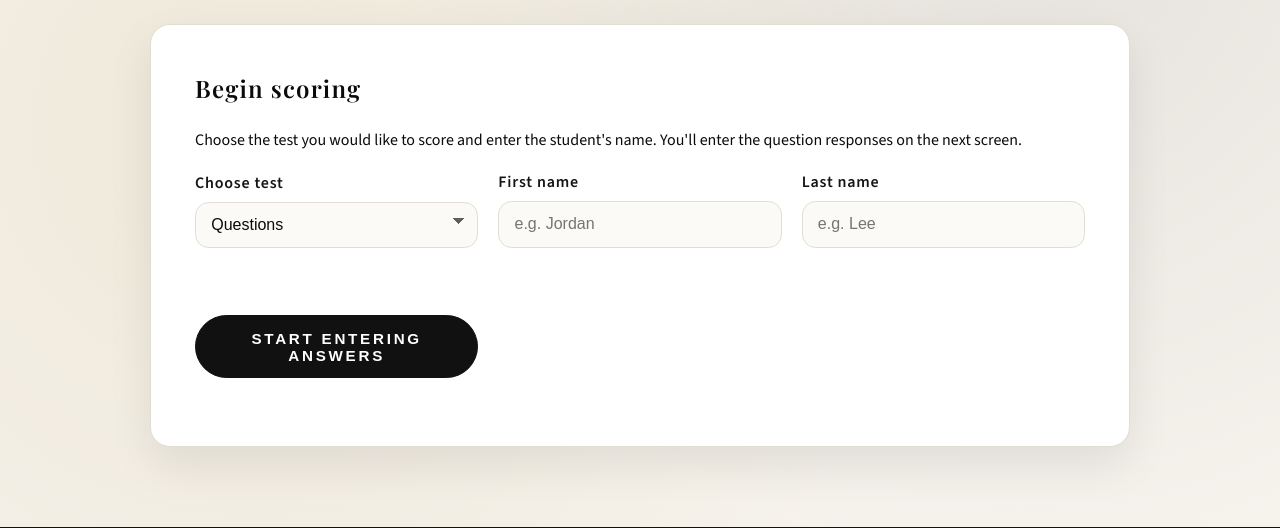
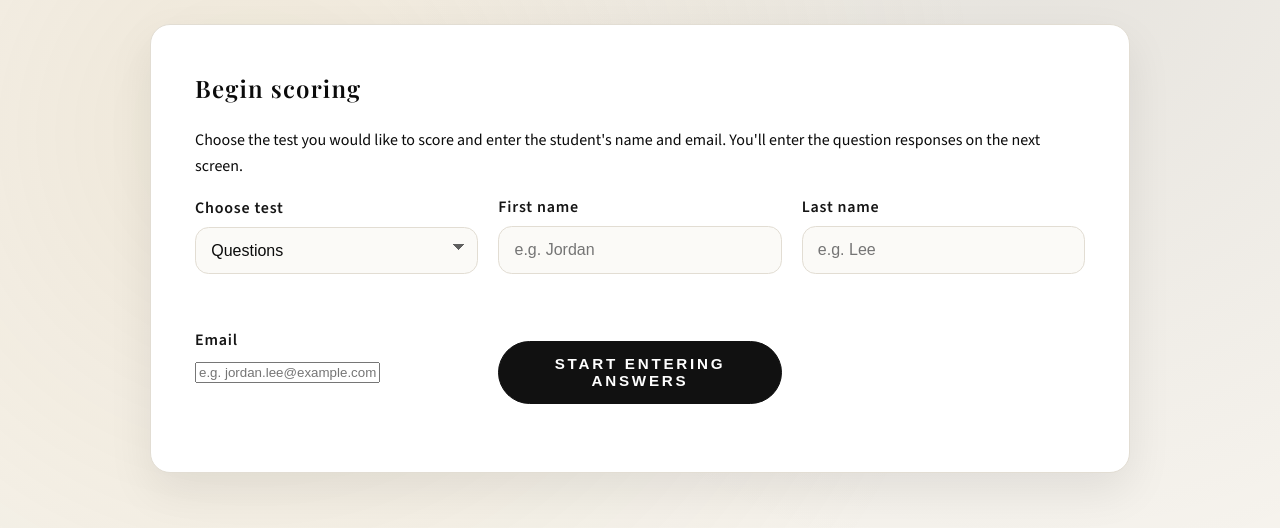
Before and after one commit to budmaash/Web-App, a Flask app: page / in a window 1280 px wide. Shown: the part 75-603 px from the top of the page. Run offline with Flask 3, Linux system fonts and the light colour scheme; data that the repository does not hold is empty; some libraries are stand-ins or nearby versions.

Commit message:
email entry field

```diff
--- a/app.py
+++ b/app.py
@@ -4,6 +4,7 @@
 import json
 import math
 import os
+import re
 from collections import defaultdict
 from dataclasses import dataclass
 from datetime import datetime
@@ -64,6 +65,35 @@
     source: str
     path: Optional[Path] = None
     db_metadata: Optional[DatabaseTestMetadata] = None
+
+
+_TEST_NUMBER_PATTERN = re.compile(r"(?:test|t)\s*[_\-\s]?(\d+)", re.IGNORECASE)
+_MODULE_NUMBER_PATTERN = re.compile(r"(?:module|m)\s*[_\-\s]?(\d+)", re.IGNORECASE)
+_EMAIL_PATTERN = re.compile(r"^[A-Z0-9._%+\-]+@[A-Z0-9.\-]+\.[A-Z]{2,}$", re.IGNORECASE)
+
+
+def _extract_test_module_numbers(test: TestDefinition) -> Tuple[Optional[str], Optional[str]]:
+    test_number: Optional[str] = None
+    module_number: Optional[str] = None
+    for source in (test.name, test.identifier):
+        if not source:
+            continue
+        if test_number is None:
+            match = _TEST_NUMBER_PATTERN.search(source)
+            if match:
+                test_number = match.group(1)
+        if module_number is None:
+            match = _MODULE_NUMBER_PATTERN.search(source)
+            if match:
+                module_number = match.group(1)
+    return test_number, module_number
+
+
+def _build_question_link_prefix(test: TestDefinition) -> Optional[str]:
+    test_number, module_number = _extract_test_module_numbers(test)
+    if not test_number or not module_number:
+        return None
+    return f"https://www.hasantutoring.com/math-test-{test_number}-module-{module_number}/v/question"
 
 
 class QuestionBank:
@@ -537,6 +567,14 @@
     return first or last or "Student"
 
 
+def _normalize_email(email: str) -> str:
+    return (email or "").strip().lower()
+
+
+def _is_valid_email(email: str) -> bool:
+    return bool(_EMAIL_PATTERN.fullmatch(_normalize_email(email)))
+
+
 def _persist_submission(
     *,
     test: TestDefinition,
@@ -594,10 +632,11 @@
     return int(row[0])
 
 
-def _get_or_create_student_id(cursor, first_name: str, last_name: str) -> int:
+def _get_or_create_student_id(cursor, first_name: str, last_name: str, email: str) -> int:
+    normalized_email = _normalize_email(email)
     cursor.execute(
         """
-        SELECT id
+        SELECT id, email
         FROM students
         WHERE LOWER(first_name) = LOWER(%s) AND LOWER(last_name) = LOWER(%s)
         """,
@@ -605,16 +644,26 @@
     )
     row = cursor.fetchone()
     if row:
-        return row[0]
+        student_id, existing_email = row
+        if normalized_email and (existing_email or "").strip().lower() != normalized_email:
+            cursor.execute(
+                """
+                UPDATE students
+                SET email = %s
+                WHERE id = %s
+                """,
+                (normalized_email, student_id),
+            )
+        return student_id
 
     new_id = _next_table_id(cursor, "students")
     cursor.execute(
         """
-        INSERT INTO students (id, first_name, last_name)
-        VALUES (%s, %s, %s)
+        INSERT INTO students (id, first_name, last_name, email)
+        VALUES (%s, %s, %s, %s)
         RETURNING id
         """,
-        (new_id, first_name, last_name),
+        (new_id, first_name, last_name, normalized_email),
     )
     row = cursor.fetchone()
     if not row:
@@ -626,6 +675,7 @@
     *,
     first_name: str,
     last_name: str,
+    email: str,
     test: TestDefinition,
     questions: List[Question],
     answers: Dict[int, str],
@@ -641,7 +691,7 @@
     try:
         with psycopg2.connect(**DB_CONFIG) as conn:
             with conn.cursor() as cursor:
-                student_id = _get_or_create_student_id(cursor, first, last)
+                student_id = _get_or_create_student_id(cursor, first, last, email)
 
                 metadata = test.db_metadata
                 if metadata:
@@ -684,6 +734,7 @@
     selected_test_id = tests[0].identifier if tests else None
     first_name = ""
     last_name = ""
+    email = ""
 
     if request.method == "POST":
         if not tests:
@@ -692,6 +743,7 @@
         test_id = request.form.get("test_id", "").strip() or selected_test_id
         first_name = request.form.get("first_name", "").strip()
         last_name = request.form.get("last_name", "").strip()
+        email = request.form.get("email", "").strip()
 
         if not first_name or not last_name:
             flash("First and last name are required.")
@@ -701,6 +753,17 @@
                 selected_test_id=selected_test_id,
                 first_name=first_name,
                 last_name=last_name,
+                email=email,
+            )
+        if not _is_valid_email(email):
+            flash("A valid email address is required.")
+            return render_template(
+                "index.html",
+                tests=tests,
+                selected_test_id=selected_test_id,
+                first_name=first_name,
+                last_name=last_name,
+                email=email,
             )
 
         try:
@@ -716,6 +779,7 @@
                 test_id=selected_test_id,
                 first_name=first_name,
                 last_name=last_name,
+                email=_normalize_email(email),
             )
         )
 
@@ -723,6 +787,7 @@
         requested_test = request.args.get("test_id", "").strip()
         first_name = request.args.get("first_name", "").strip()
         last_name = request.args.get("last_name", "").strip()
+        email = request.args.get("email", "").strip()
         if requested_test:
             try:
                 question_bank.get_test(requested_test)
@@ -736,6 +801,7 @@
         selected_test_id=selected_test_id,
         first_name=first_name,
         last_name=last_name,
+        email=email,
     )
 
 
@@ -744,12 +810,15 @@
     test_id = request.args.get("test_id", "").strip()
     first_name = request.args.get("first_name", "").strip()
     last_name = request.args.get("last_name", "").strip()
+    email = request.args.get("email", "").strip()
     student_name = _compose_student_name(first_name, last_name)
 
     if not test_id:
         abort(400, description="A test must be selected before entering answers.")
     if not first_name or not last_name:
         abort(400, description="First and last name are required to score a student.")
+    if not _is_valid_email(email):
+        abort(400, description="A valid email address is required to score a student.")
 
     try:
         test = question_bank.get_test(test_id)
@@ -764,6 +833,7 @@
         student_name=student_name,
         first_name=first_name,
         last_name=last_name,
+        email=_normalize_email(email),
         questions=questions,
         multiple_choice_choices=MULTIPLE_CHOICE_CHOICES,
     )
@@ -783,8 +853,11 @@
     questions = question_bank.questions_for(test_id)
     first_name = request.form.get("first_name", "").strip()
     last_name = request.form.get("last_name", "").strip()
+    email = request.form.get("email", "").strip()
     if not first_name or not last_name:
         abort(400, description="First and last name are required to score a student.")
+    if not _is_valid_email(email):
+        abort(400, description="A valid email address is required to score a student.")
     student_name = _compose_student_name(first_name, last_name)
 
     answers: Dict[int, str] = {}
@@ -799,6 +872,7 @@
     _persist_student_and_responses(
         first_name=first_name,
         last_name=last_name,
+        email=_normalize_email(email),
         test=test,
         questions=questions,
         answers=answers,
@@ -816,6 +890,8 @@
         report_csv_path=saved_report_path,
         first_name=first_name,
         last_name=last_name,
+        email=_normalize_email(email),
+        question_link_prefix=_build_question_link_prefix(test),
     )
 
 
--- a/static/styles.css
+++ b/static/styles.css
@@ -385,6 +385,17 @@
   background-color: rgba(248, 113, 113, 0.12);
 }
 
+.question-number-link {
+  color: inherit;
+  font-weight: 600;
+  text-decoration: none;
+}
+
+.question-number-link:hover,
+.question-number-link:focus {
+  text-decoration: underline;
+}
+
 .score-summary {
   display: flex;
   flex-wrap: wrap;
--- a/templates/entry.html
+++ b/templates/entry.html
@@ -12,6 +12,7 @@
       <input type="hidden" name="test_id" value="{{ test.identifier }}" />
       <input type="hidden" name="first_name" value="{{ first_name }}" />
       <input type="hidden" name="last_name" value="{{ last_name }}" />
+      <input type="hidden" name="email" value="{{ email }}" />
       <div class="table-wrapper">
         <table class="answer-table">
           <thead>
@@ -72,7 +73,7 @@
       </div>
     </form>
     <p class="form-footer-note">
-      <a href="{{ url_for('index', test_id=test.identifier, first_name=first_name, last_name=last_name) }}">Choose a different test or student</a>
+      <a href="{{ url_for('index', test_id=test.identifier, first_name=first_name, last_name=last_name, email=email) }}">Choose a different test or student</a>
     </p>
   </section>
 {% endblock %}
--- a/templates/index.html
+++ b/templates/index.html
@@ -4,7 +4,7 @@
   <section class="card">
     <h2>Begin scoring</h2>
     <p>
-      Choose the test you would like to score and enter the student's name. You'll enter the
+      Choose the test you would like to score and enter the student's name and email. You'll enter the
       question responses on the next screen.
     </p>
     {% if tests %}
@@ -27,6 +27,10 @@
           <label for="last_name">Last name</label>
           <input type="text" name="last_name" id="last_name" placeholder="e.g. Lee" value="{{ last_name }}" required />
         </div>
+        <div class="form-field">
+          <label for="email">Email</label>
+          <input type="email" name="email" id="email" placeholder="e.g. jordan.lee@example.com" value="{{ email }}" required />
+        </div>
         <div class="form-actions">
           <div class="sqs-block" data-definition-name="website.components.button">
             <div class="sqs-block-content">
```
Also changed, not shown: templates/results.html (+15 -2 lines).
